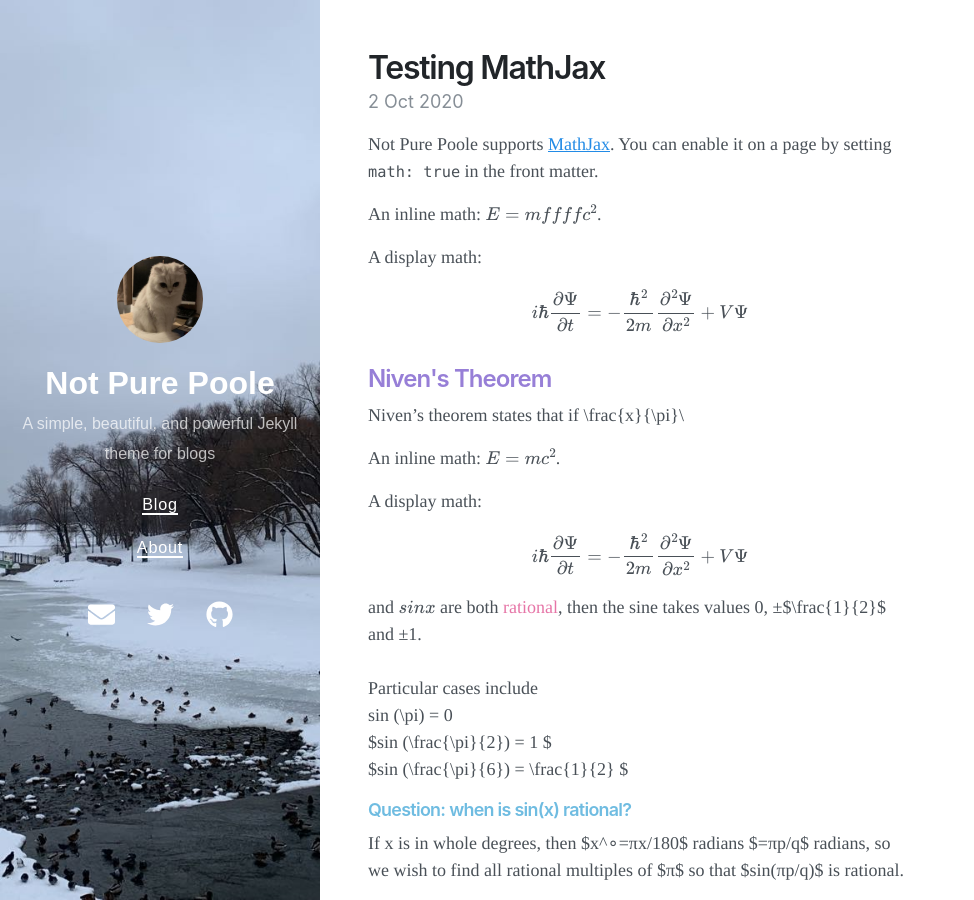
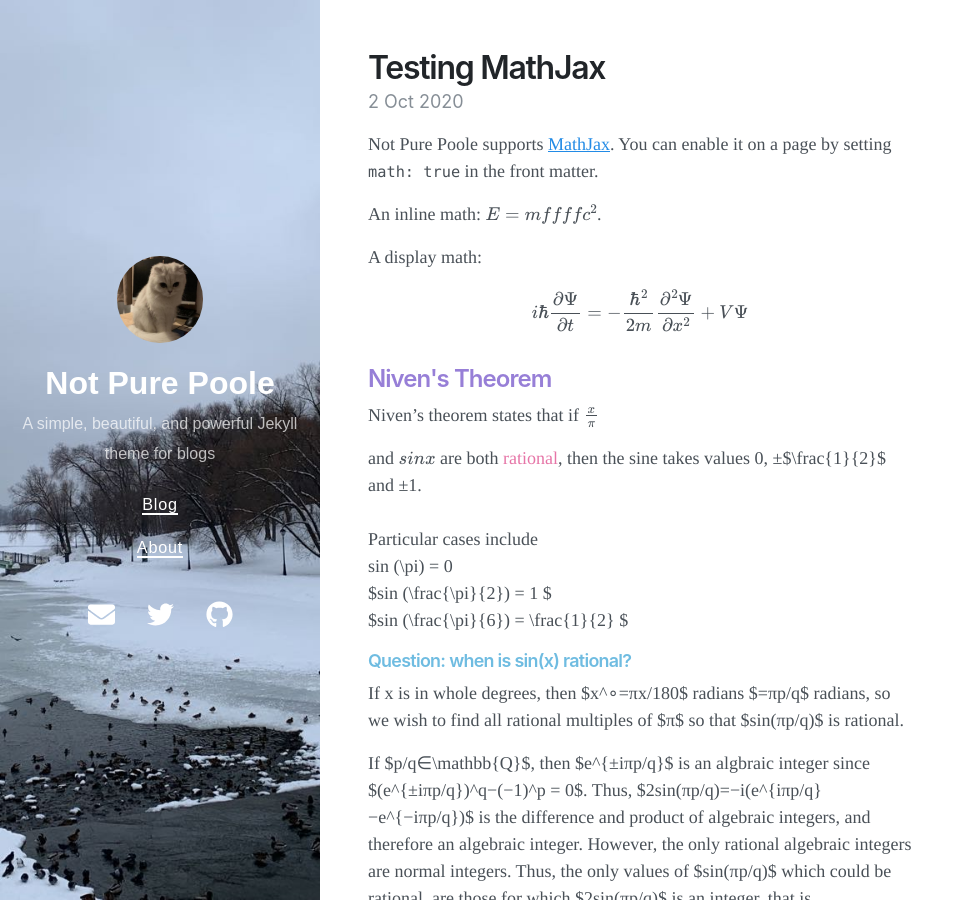
Before and after one commit to stackbit-projects/marvelous-goose-1e19c, a Jekyll site: the page built from _posts/2020-10-02-testing-mathjax.md, in a window 1280 px wide and 900 px high. Shown: the whole window, without its empty margins (0-974 px from the left). Built offline with Jekyll 4.4.1, drawn with Linux system fonts in a browser that asks for light colours; nearby versions of some CDN libraries.

Commit message:
2020-10-02-testing-mathjax.md: updated markdown_content

```diff
--- a/_posts/2020-10-02-testing-mathjax.md
+++ b/_posts/2020-10-02-testing-mathjax.md
@@ -18,20 +18,7 @@ $$
 
 ## <font color= 977FD7> Niven's Theorem</font>
 
-Niven's theorem states that if \\\frac{x}{\pi}\\\
-
-
-
-An inline math: \\\(E=mc^2\\\).
-
-A display math:
-
-$$
-i\hbar \frac{\partial \Psi}{\partial t} = -\frac{\hbar^2}{2m}
-\frac{\partial^2 \Psi}{\partial x^2} + V \Psi
-$$
-
-
+Niven's theorem states that if $$\frac{x}{\pi}$$
 
 and $$sin x$$ are both <font color= E675A7> rational</font>, then the sine takes values 0, ±$\frac{1}{2}$ and ±1.<br/>
  <br/>Particular cases include<br/>
```
